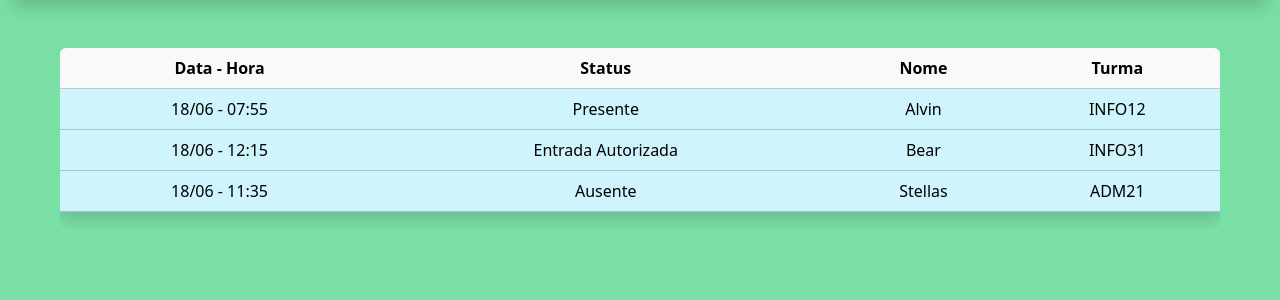
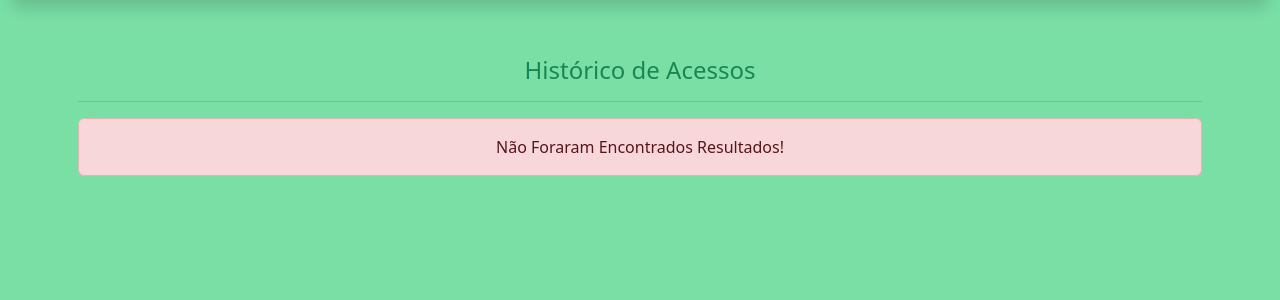
Before and after one commit to lilydias24/AMS_INFO31, a PHP site: page /QRcode/historico.php in a window 1280 px wide. Shown: the part 141-441 px from the top of the page. Run offline with PHP 8.4, Linux system fonts and the light colour scheme; data comes from the database, SQL or seed files in the repository; data that the repository does not hold is empty.

Commit message:
Escaner e Histórico 90%

```diff
--- a/QRcode/historico.php
+++ b/QRcode/historico.php
@@ -20,36 +20,44 @@
 			<li class="nav-item mt-5"><button type="button" class="btn btn-danger"><a href="../Login/sair.php" class="text-decoration-none text-light">Sair</a></button></li>
 		</ul>
 	</nav>
-    <div class="rounded table-responsive text-center m-5">
-		<table class="table table-info table-hover shadow">
-			<thead class="table-light">
-				<tr>
-					<th>Data - Hora</th>
-					<th>Status</th>
-					<th>Nome</th>
-					<th>Turma</th>
-				</tr>
-			</thead>
-			<tbody>
-				<tr>
-					<td>18/06 - 07:55</td>
-					<td>Presente</td>
-					<td>Alvin</td>
-					<td>INFO12</td>
-				  </tr>
-				  <tr>
-					<td>18/06 - 12:15</td>
-					<td>Entrada Autorizada</td>
-					<td>Bear</td>
-					<td>INFO31</td>
-				  </tr>
-				  <tr>
-					<td>18/06 - 11:35</td>
-					<td>Ausente</td>
-					<td>Stellas</td>
-					<td>ADM21</td>
-				  </tr>
-			</tbody>
-		</table>
+	<div class="container-sm rounded p-2 mt-5 text-center text-success">
+		<h4>Histórico de Acessos</h4>
+		<hr>
+		<?php
+		    include("../config.php");
+
+			$sql = "SELECT * FROM aluno AS al INNER JOIN historico AS hist ON al.matricula = hist.matricula";
+			$result = $connect->query($sql);
+			$qtLinhas = $result->num_rows;
+
+			if($qtLinhas > 0){
+				print "<div class='rounded table-responsive text-center m-3'>";
+				print "<table class='table table-info table-hover shadow'>";
+				print "<thead class='table-light'>";
+				print "<tr>";
+				print "<th> Data - Hora </td>";
+				print "<th> Status </th>";
+				print "<th> Nome </th>";
+				print "<th> Matrícula </th>";
+				print "<th> Turma </th>";
+				print "</tr>";
+				print "</thead>";
+				while($row = $result->fetch_object()){
+				print "<tbody>";
+				print "<tr>";
+				print "<td>" . $row->data_hr . "</td>";
+				//print "<td>" . $row->descricao . "</td>";
+				print "<td>" . $row->nome . "</td>";
+				print "<td>" . $row->matricula . "</td>";
+				//print "<td>" . $row->descricao . "</td>";
+				print "</tr>";
+				print "</tbody>";
+				}
+				print "</table>";
+				print "</div>";
+			} else {
+				print "<p class='alert alert-danger'>Não Foraram Encontrados Resultados!</p>";
+			}
+		?>
 	</div>
 </BODY>
--- a/Turma/index_turma.php
+++ b/Turma/index_turma.php
@@ -20,7 +20,6 @@
         </ul>
     </nav>
     <div class="row mt-5 text-center">
-
         <div class="col">
             <a href="?page=novo" class="text-decoration-none" data-bs-toggle="modal" data-bs-target="#exampleModal">
                 <div class="card shadow m-5 text-bg-success p-5">
```
Also changed, not shown: QRcode/result.php (+19 -9 lines), Usuario/salvar_usuario.php (+56 -0 lines).
